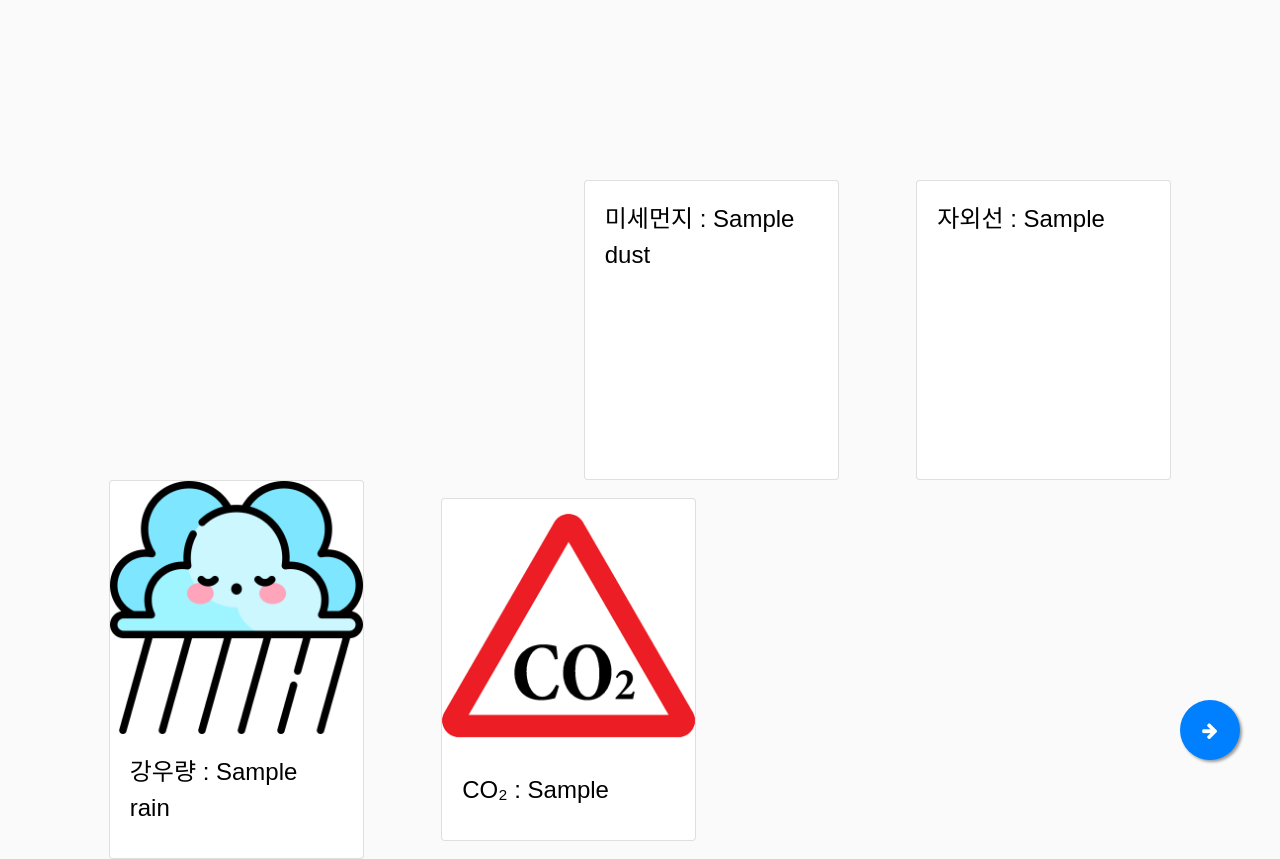
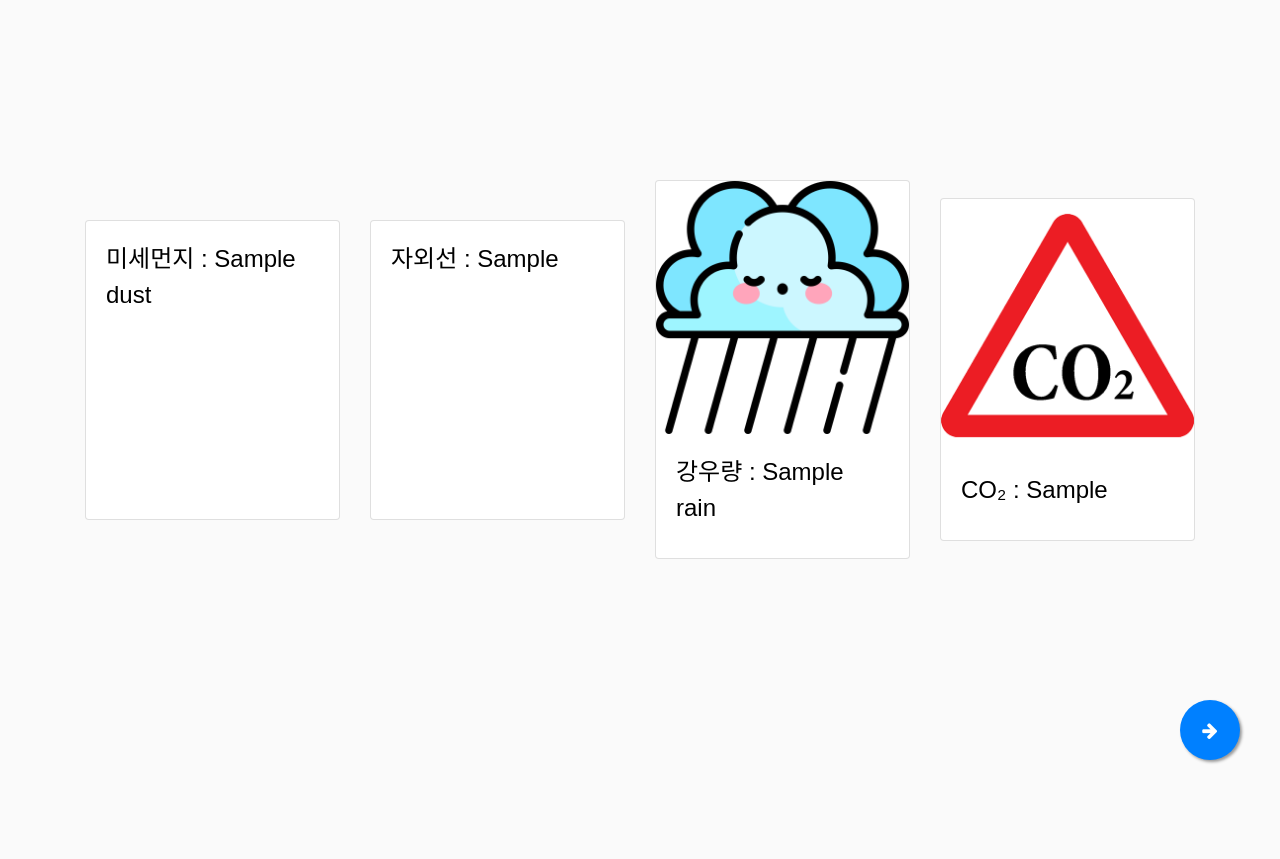
Before and after one commit to deinm/2020_HEVEN_T, a Flask app: template src/flaskapp/templates/hud.html in a window 1280 px wide. After the commit the page ends 764 px from the top, so only its background shows below. Run offline with Flask 2, Linux system fonts and the light colour scheme; the template is opened without the code that fills it: most values are stand-ins (such as "Sample title", 1, 10 or a date in 2020); some libraries are stand-ins or nearby versions.

Commit message:
소리 로직 변경3

```diff
--- a/src/flaskapp/static/js/hud.js
+++ b/src/flaskapp/static/js/hud.js
@@ -15,13 +15,13 @@ function refreshWindow(){
     // get data from database
     $.ajax({
         type: "post",
-        url: "/get_data",
+        url: "/get_hud_data",
         data: {},
         dataType: "text"
     }).done(function (result) {
         let res = JSON.parse(result);
 
-        dust = res['fine_dust'];
+        dust = res['dust'];
         uv = res['uv'];
         rain = res['rain'];
         co2 = res['co2'];
@@ -39,28 +39,28 @@ function refreshWindow(){
         // }
 
         // Center the image
-        if(rain <= 0 && co2 <= 30) {
+        if(rain <= 0 && co2 <= 2000) {
             $('#blank_1_1').hide();
             $('#blank_1_2').hide();
             $('#blank_3_1').show();
             $('#blank_3_2').show();
         }
 
-        else if(rain > 0 && co2 <= 30) {
+        else if(rain > 0 && co2 <= 2000) {
             $('#blank_1_1').show();
             $('#blank_1_2').show();
             $('#blank_3_1').hide();
             $('#blank_3_2').hide();
         }
 
-        else if(rain <= 0 && co2 > 30) {
+        else if(rain <= 0 && co2 > 2000) {
             $('#blank_1_1').show();
             $('#blank_1_2').show();
             $('#blank_3_1').hide();
             $('#blank_3_2').hide();
         }
 
-        else if(rain > 0 && co2 > 30) {
+        else if(rain > 0 && co2 > 2000) {
             $('#blank_1_1').hide();
             $('#blank_1_2').hide();
             $('#blank_3_1').hide();
@@ -104,15 +104,16 @@ function refreshWindow(){
             $('#rain_container').show();
         }
 
-        if(co2<=30){
+        if(co2<=2000){
             $('#co2_container').hide();
         }
-        else if(co2>30){
+        else if(co2>2000){
             $('#co2_container').show();
         }
 
         // HUD_Audio
 
+        console.log(co2, before_co2);
         console.log(dust, before_dust);
 
 
@@ -141,28 +142,28 @@ function refreshWindow(){
             text = "미세먼지 수치가 "+ dust +"입니다. 아주 나빠요. 공기청정기 가동을 위해 창문을 닫아주세요.";
         }
         else if((dust<=30 && (before_dust>30 || before_dust<0) && (co2<=30 && before_co2>30))){
-            text = "미세먼지 수치가 "+ dust +"입니다. 아주 좋아요. 차량 내부 이산화탄소 수치가 정상 범위 내로 들어왔습니다. 창문을 올리셔도 되요.";
+            text = "미세먼지 수치가 "+ dust +"입니다. 아주 좋아요.차량 내부 이산화탄소 수치가 정상 범위 내로 들어왔습니다. 창문을 올리셔도 되요.";
         }
         else if((dust>30 && dust<=80 && (before_dust<=30 || before_dust>80)) && (co2<=30 && before_co2>30)){
-            text = "미세먼지 수치가 "+ dust +"입니다. 보통이에요. 차량 내부 이산화탄소 수치가 정상 범위 내로 들어왔습니다. 창문을 올리셔도 되요.";
+            text = "미세먼지 수치가 "+ dust +"입니다. 보통이에요.차량 내부 이산화탄소 수치가 정상 범위 내로 들어왔습니다. 창문을 올리셔도 되요.";
         }
         else if((dust>80 && dust<=150 && (before_dust<=80 || before_dust>150)) && (co2<=30 && before_co2>30)){
-            text = "미세먼지 수치가 "+ dust +"입니다. 공기가 나쁘니 창문을 닫아주세요. 차량 내부 이산화탄소 수치가 정상 범위 내로 들어왔습니다. 창문을 올리셔도 되요.";
+            text = "미세먼지 수치가 "+ dust +"입니다. 공기가 나쁘니 창문을 닫아주세요.차량 내부 이산화탄소 수치가 정상 범위 내로 들어왔습니다. 창문을 올리셔도 되요.";
         }
         else if((dust>150 && before_dust<=150) && (co2<=30 && before_co2>30)){
-            text = "미세먼지 수치가 "+ dust +"입니다. 아주 나빠요. 공기청정기 가동을 위해 창문을 닫아주세요. 차량 내부 이산화탄소 수치가 정상 범위 내로 들어왔습니다. 창문을 올리셔도 되요.";
+            text = "미세먼지 수치가 "+ dust +"입니다. 아주 나빠요. 공기청정기 가동을 위해 창문을 닫아주세요.차량 내부 이산화탄소 수치가 정상 범위 내로 들어왔습니다. 창문을 올리셔도 되요.";
         }
         else if((dust<=30 && (before_dust>30 || before_dust<0) && (co2>30 && before_co2<=30))){
-            text = "미세먼지 수치가 "+ dust +"입니다. 아주 좋아요. 차량 내부 이산화탄소 수치가 높습니다. 환기를 해주세요";
+            text = "미세먼지 수치가 "+ dust +"입니다. 아주 좋아요.차량 내부 이산화탄소 수치가 높습니다. 환기를 해주세요";
         }
         else if((dust>30 && dust<=80 && (before_dust<=30 || before_dust>80)) && (co2>30 && before_co2<=30)){
-            text = "미세먼지 수치가 "+ dust +"입니다. 보통이에요. 차량 내부 이산화탄소 수치가 높습니다. 환기를 해주세요";
+            text = "미세먼지 수치가 "+ dust +"입니다. 보통이에요.차량 내부 이산화탄소 수치가 높습니다. 환기를 해주세요";
         }
         else if((dust>80 && dust<=150 && (before_dust<=80 || before_dust>150)) && (co2>30 && before_co2<=30)){
-            text = "미세먼지 수치가 "+ dust +"입니다. 공기가 나쁘니 창문을 닫아주세요. 차량 내부 이산화탄소 수치가 높습니다. 환기를 해주세요";
+            text = "미세먼지 수치가 "+ dust +"입니다. 공기가 나쁘니 창문을 닫아주세요.차량 내부 이산화탄소 수치가 높습니다. 환기를 해주세요";
         }
         else if((dust>150 && before_dust<=150) && (co2>30 && before_co2<=30)){
-            text = "미세먼지 수치가 "+ dust +"입니다. 아주 나빠요. 공기청정기 가동을 위해 창문을 닫아주세요. 차량 내부 이산화탄소 수치가 높습니다. 환기를 해주세요";
+            text = "미세먼지 수치가 "+ dust +"입니다. 아주 나빠요. 공기청정기 가동을 위해 창문을 닫아주세요.차량 내부 이산화탄소 수치가 높습니다. 환기를 해주세요";
         }
         else if(co2<=30 && before_co2>30 &&((dust<=30 && before_dust <=30) || (dust>30 && dust<=80 && before_dust>30 && before_dust<=80) || (dust>80 && dust<=150 && before_dust>80 && before_dust<=150) || (dust>150 && before_dust>150))){
             text = "차량 내부 이산화탄소 수치가 정상 범위 내로 들어왔습니다. 창문을 올리셔도 되요.";
--- a/src/flaskapp/templates/hud.html
+++ b/src/flaskapp/templates/hud.html
@@ -23,8 +23,8 @@
 
     <div class="row h-100">
 
-        <div class="col-md-1 card-auto container" id="blank_1_1"></div>
-        <div class="col-md-3 card-auto container" id="blank_3_1"></div>
+        <div class="col-md-1 card-auto container {% if cards != 3 %}dis_none{% endif %}" id="blank_1_1"></div>
+        <div class="col-md-3 card-auto container {% if cards != 2 %}dis_none{% endif %}" id="blank_3_1"></div>
 
 
     <div class="col-md-3 card-auto container">
@@ -62,7 +62,7 @@
 
 
 
-    <div class="col-md-3 card-auto container" id="rain_container">
+    <div class="col-md-3 card-auto container {% if rain <= 0 %}dis_none{% endif %}" id="rain_container">
         <div class="card h-100 space_300">
             <img class="card-img-top" id="rain_img" src="/static/image/rain.png" alt="">
             <div class="card-body">
@@ -73,14 +73,13 @@
 
 
 
-    <div class="col-md-3 card-auto container" id="co2_container">
+    <div class="col-md-3 card-auto container {% if co2 <= 2000 %}dis_none{% endif %}" id="co2_container">
         <div class="card h-100 space_300">
             <img class="card-img-top" id="c02_img" src="/static/image/CO2.png" alt="">
             <div class="card-body">
                 <h4 class="card-title" id="co2text">CO₂ : {{ co2 }}</h4>
             </div>
         </div>
-
     </div>
 
 
@@ -88,8 +87,9 @@
         <source src="/static/sound/silence.mp3" id="audio_src" type="audio/mp3" />
     </audio>
 
-    <div class="col-md-1 `card-auto container" id="blank_1_2"></div>
-    <div class="col-md-3 card-auto container" id="blank_3_2"></div>
+    <div class="col-md-1 `card-auto container {% if cards != 3 %}dis_none{% endif %}" id="blank_1_2"></div>
+    <div class="col-md-3 card-auto container {% if cards != 2 %}dis_none{% endif %}" id="blank_3_2"></div>
+
 
     </div>
     </div>
```
Also changed, not shown: src/flaskapp/views.py (+10 -3 lines).
